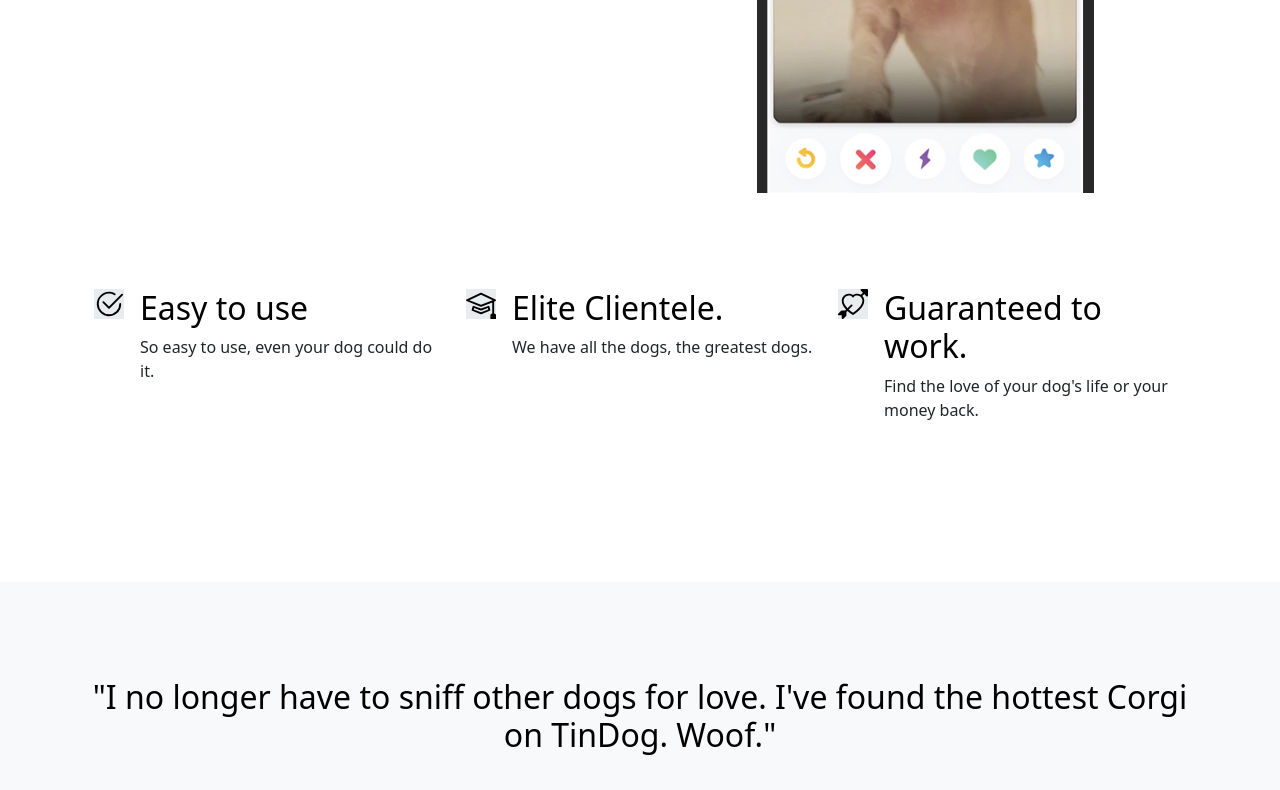
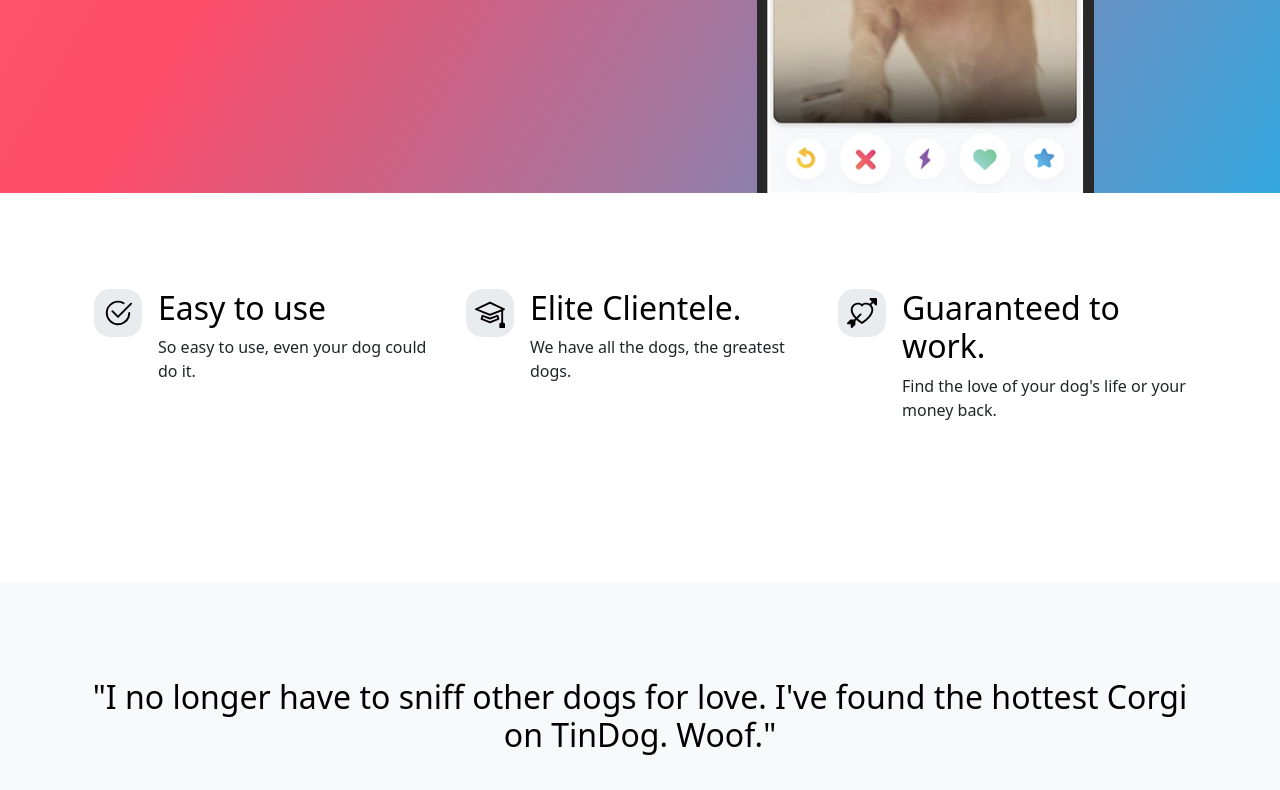
Before and after one commit to exilneko/website-tin, a plain HTML site: page index.html in a window 1280 px wide. Shown: the part 497-1287 px from the top of the page. Drawn offline with nearby package versions, Linux system fonts and the light colour scheme.

Commit message:
Add files via upload

```diff
--- a/index.html
+++ b/index.html
@@ -5,8 +5,8 @@
   <meta charset="UTF-8">
   <meta name="viewport" content="width=device-width, initial-scale=1.0">
   <title>TinDog by Rex #practicing </title>
-  <link href="/11.3+TinDog+Project/11.3 TinDog Project/css/style.css" rel="stylesheet">
   <link href="https://cdn.jsdelivr.net/npm/bootstrap@5.3.3/dist/css/bootstrap.min.css" rel="stylesheet" integrity="sha384-QWTKZyjpPEjISv5WaRU9OFeRpok6YctnYmDr5pNlyT2bRjXh0JMhjY6hW+ALEwIH" crossorigin="anonymous">
+  <link rel="stylesheet" href="./css/style.css">
 </head>
 
 <body>
```
